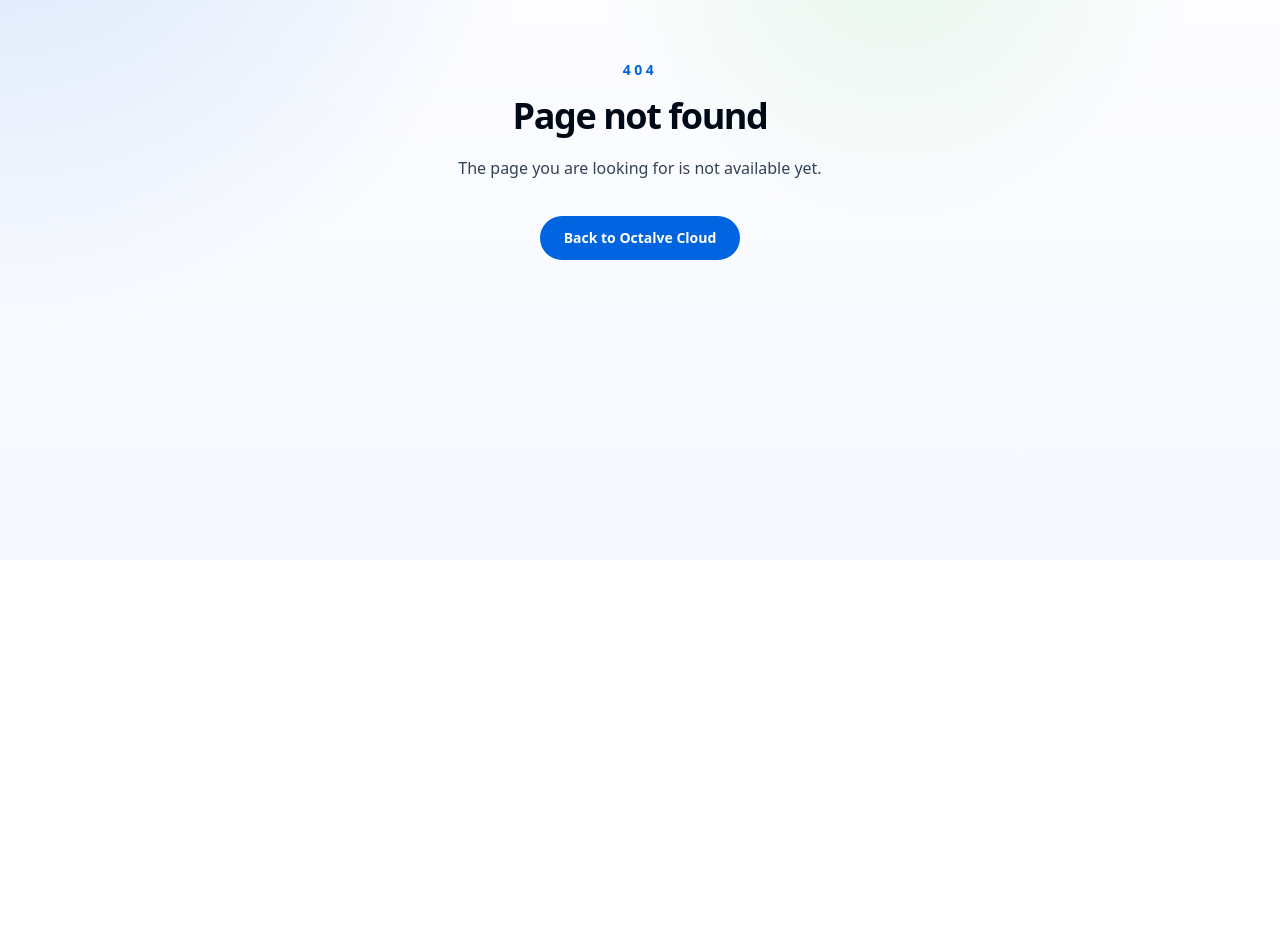
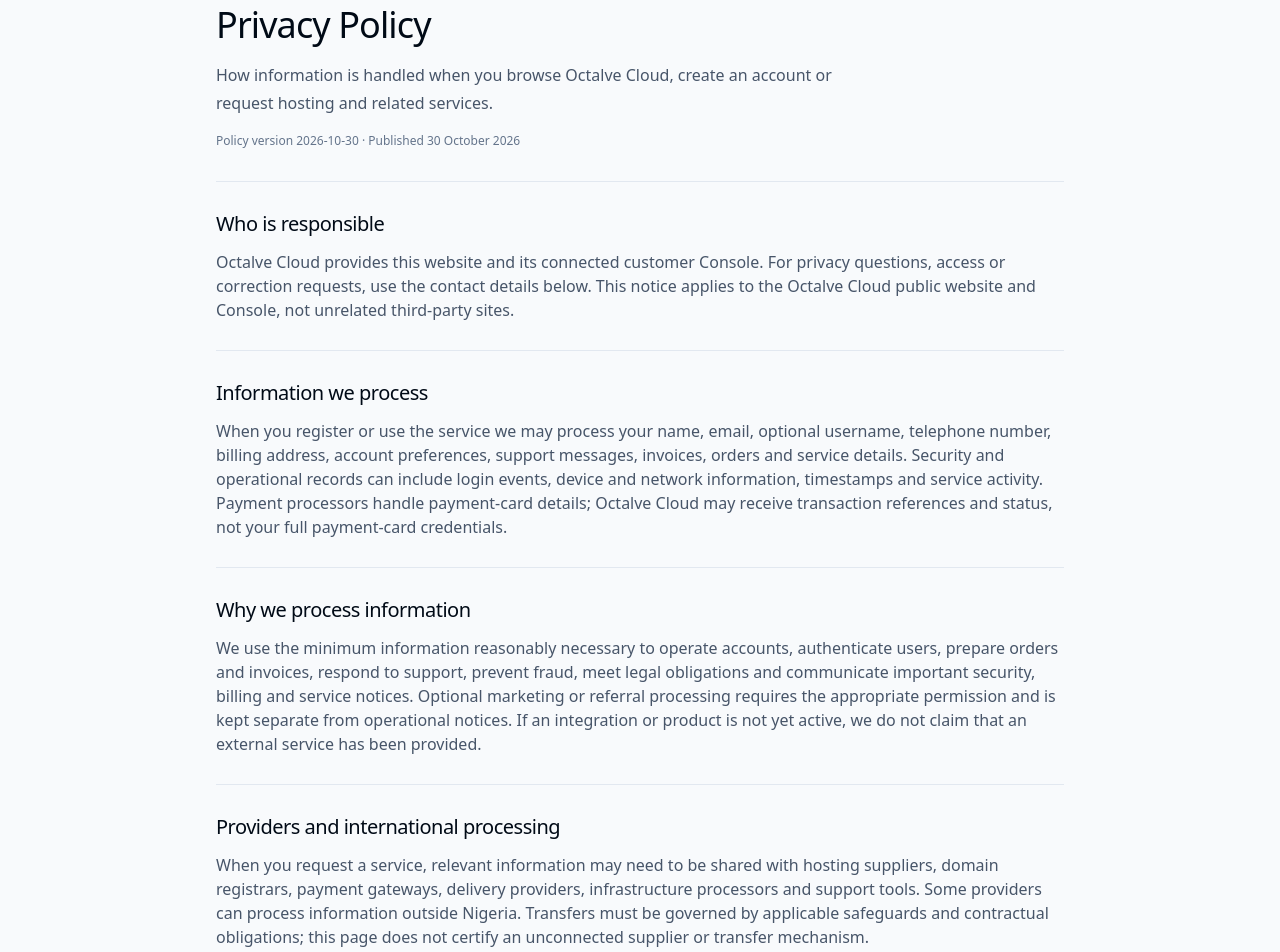
Before and after one commit to octalve-core/octalve-cloud, a Next.js app: page /privacy-policy in a window 1280 px wide. Before the commit this address had no page. Shown: the part 240-1192 px from the top of the page. Before the commit the page ends 800 px from the top, so only its background shows below. Built offline with nearby package versions, Linux system fonts and the light colour scheme.

Commit message:
LEGAL-01 publish real public policy route with transparent operational boundaries and versioned terms

```diff
--- /dev/null
+++ b/src/app/privacy-policy/page.tsx
@@ -0,0 +1,15 @@
+import type {Metadata} from "next";
+import {LegalPage,LegalSection} from "@/features/cloud/legal/LegalPage";
+export const metadata:Metadata={title:"Privacy Policy",description:"How Octalve Cloud collects, uses and protects account and hosting-service information."};
+export default function PrivacyPolicyPage(){
+ return <LegalPage title="Privacy Policy" description="How information is handled when you browse Octalve Cloud, create an account or request hosting and related services.">
+  <LegalSection title="Who is responsible"><p>Octalve Cloud provides this website and its connected customer Console. For privacy questions, access or correction requests, use the contact details below. This notice applies to the Octalve Cloud public website and Console, not unrelated third-party sites.</p></LegalSection>
+  <LegalSection title="Information we process"><p>When you register or use the service we may process your name, email, optional username, telephone number, billing address, account preferences, support messages, invoices, orders and service details. Security and operational records can include login events, device and network information, timestamps and service activity. Payment processors handle payment-card details; Octalve Cloud may receive transaction references and status, not your full payment-card credentials.</p></LegalSection>
+  <LegalSection title="Why we process information"><p>We use the minimum information reasonably necessary to operate accounts, authenticate users, prepare orders and invoices, respond to support, prevent fraud, meet legal obligations and communicate important security, billing and service notices. Optional marketing or referral processing requires the appropriate permission and is kept separate from operational notices. If an integration or product is not yet active, we do not claim that an external service has been provided.</p></LegalSection>
+  <LegalSection title="Providers and international processing"><p>When you request a service, relevant information may need to be shared with hosting suppliers, domain registrars, payment gateways, delivery providers, infrastructure processors and support tools. Some providers can process information outside Nigeria. Transfers must be governed by applicable safeguards and contractual obligations; this page does not certify an unconnected supplier or transfer mechanism.</p></LegalSection>
+  <LegalSection title="Cookies and session security"><p>The Console uses session mechanisms needed for secure sign-in and protection against unauthorized requests. Essential cookies are used to keep your session functioning. Optional analytics or advertising must not be treated as consented to merely because you browse the website.</p></LegalSection>
+  <LegalSection title="Data retention and protection"><p>Account, billing and security records are retained only for legitimate service, regulatory and dispute-resolution purposes, according to applicable retention requirements. Access is limited according to the responsibilities of authorized users; no system can promise absolute security. Service-related exports and requests are subject to identity and legal verification.</p></LegalSection>
+  <LegalSection title="Your rights"><p>Depending on applicable law, you may request access, correction, deletion where permitted, restriction, objection or withdrawal of optional consent. Withdrawal does not invalidate processing already lawfully completed. Some invoices, security records and provider-held registration information may need to be retained to comply with legal obligations. Contact our support channel and provide sufficient details for safe identity verification.</p></LegalSection>
+  <LegalSection title="Updates"><p>Material changes to this notice will be issued as a new dated version and communicated where required. Your acceptance of the Terms of Service is separate from optional marketing choices.</p></LegalSection>
+ </LegalPage>;
+}
```
